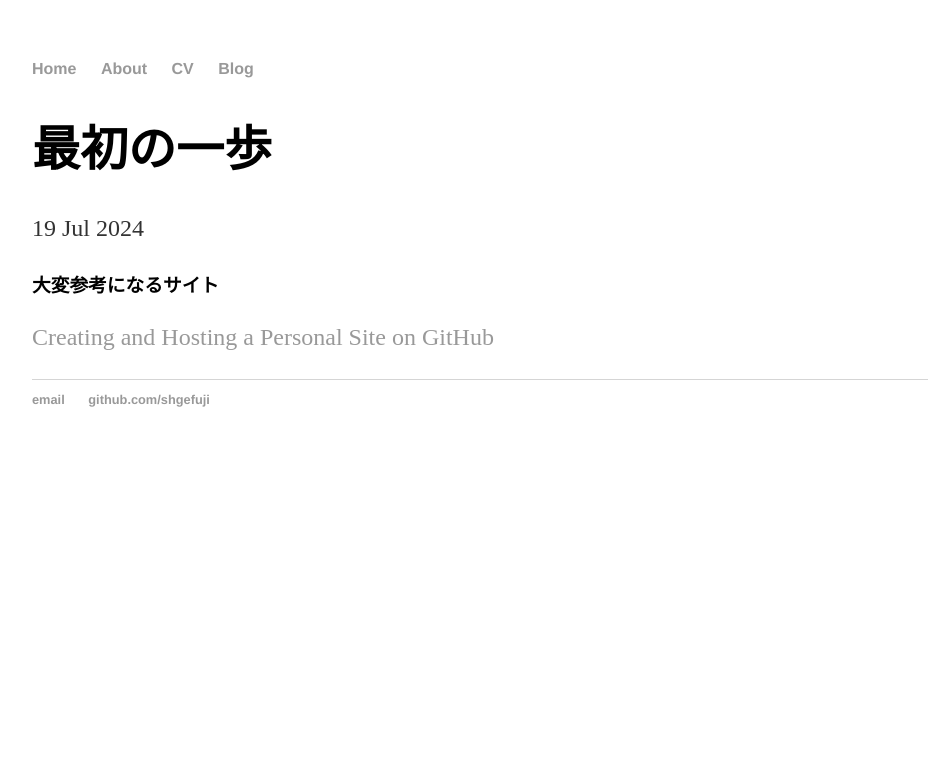
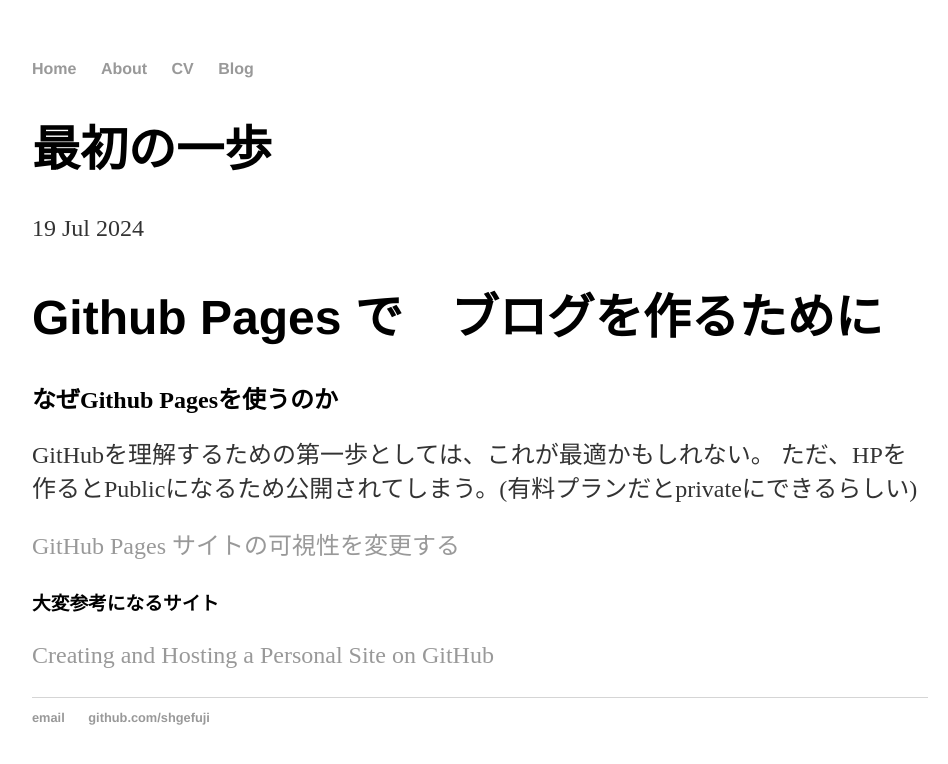
Before and after one commit to Shigefuji/shigefuji.github.io, a Jekyll site: the page built from _posts/2024-07-19-AboutGithubPages.md, in a window 1280 px wide. Shown: the top 764 px of the page, without its empty margins (160-1108 px from the left). Built offline with Jekyll 4.4.1, drawn with Linux system fonts in a browser that asks for light colours.

```diff
--- /dev/null
+++ b/_layouts/feed.html
@@ -0,0 +1,3 @@
+---
+layout: default
+---
--- a/_posts/2024-07-19-AboutGithubPages.md
+++ b/_posts/2024-07-19-AboutGithubPages.md
@@ -1,11 +1,16 @@
 ---
 layout: post
 title:  "最初の一歩"
-categories: GitHub Pages
-subtitle: "Github Pages でブログを作る"
-date: 2024-07-19 12:00:00
-background: '/PATH_TO_IMAGE'
+date: 2024-07-19
 ---
+
+# Github Pages で　ブログを作るために
+## なぜGithub Pagesを使うのか
+GitHubを理解するための第一歩としては、これが最適かもしれない。
+ただ、HPを作るとPublicになるため公開されてしまう。(有料プランだとprivateにできるらしい)
+
+[GitHub Pages サイトの可視性を変更する](https://docs.github.com/ja/enterprise-cloud@latest/pages/getting-started-with-github-pages/changing-the-visibility-of-your-github-pages-site)
+
 
 ### 大変参考になるサイト
 [Creating and Hosting a Personal Site on GitHub](https://jmcglone.com/guides/github-pages/)
--- a/index.html
+++ b/index.html
@@ -4,7 +4,8 @@
 ---
 <div class="blurb">
 	<h1>Windowsプログラムを齧ったOld プログラマが挑戦する最近のプログラミング</h1>
-	<p>Webアプリケーション等の <em>プログラミングスキル向上用</em> のサイトです <a href="/about">私について</a></p>
+	<p>Webアプリケーション等の <em>プログラミングスキル向上用</em> のサイトです</p>
+	<p><a href="/about">私について</a></p>
 
 	<ul class="posts">
 
```
Also changed, not shown: about/index.html (added, +15 -0 lines), blog/atom.xml (+5 -5 lines), cv/index.html (added, +22 -0 lines).
